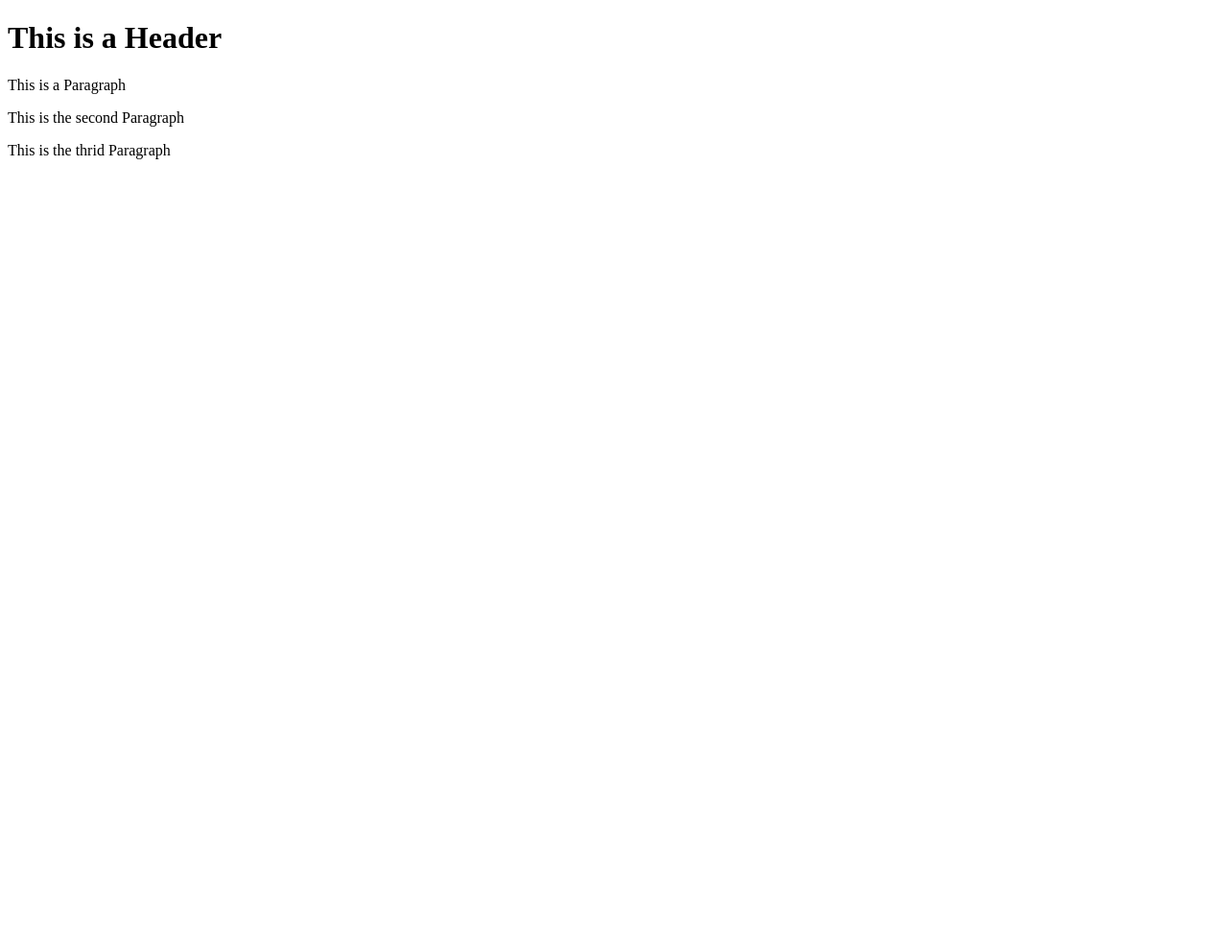
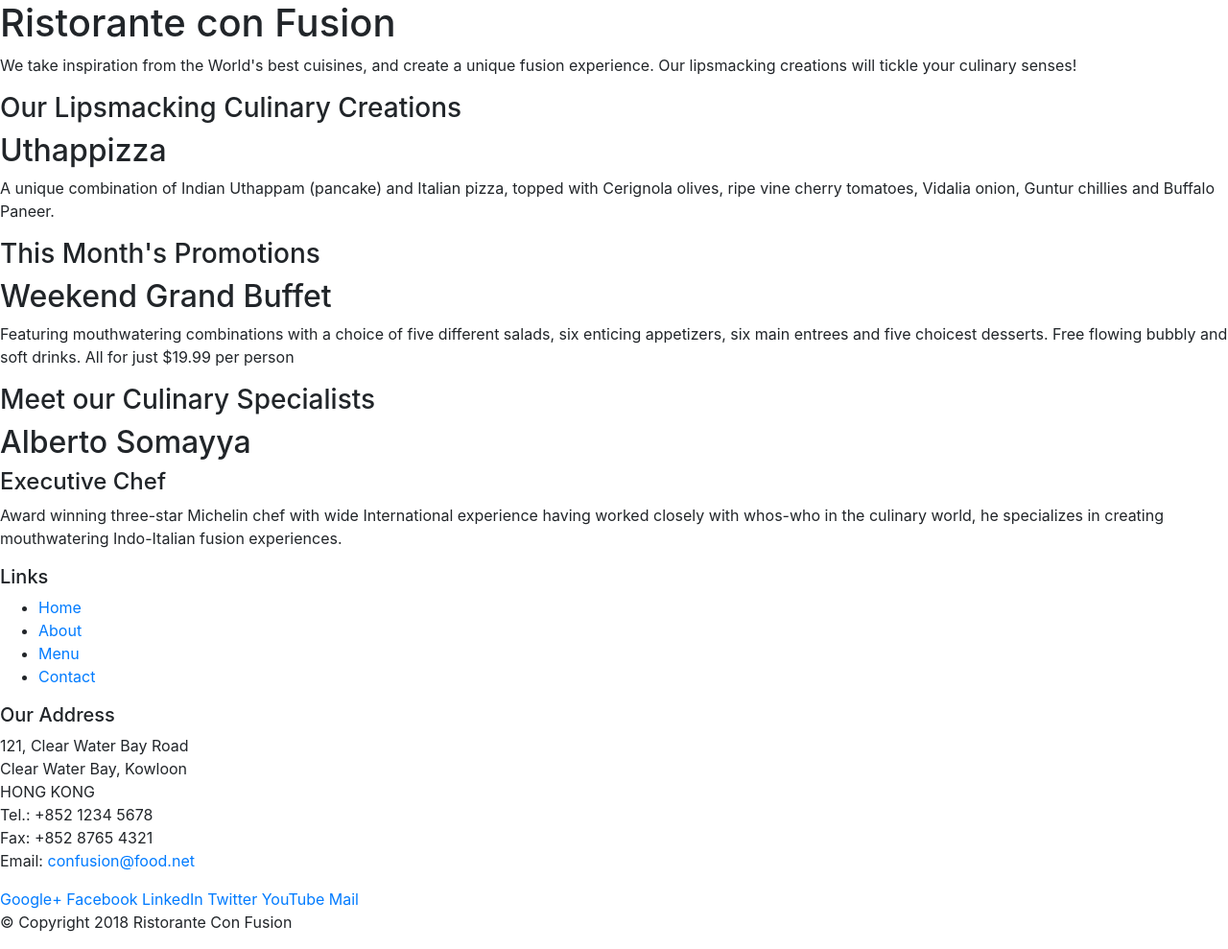
Before and after one commit to JCoulter85/git-test, a website: page index.html in a window 1280 px wide. Shown: the whole page at 96% size. Before the commit the page ends 800 px from the top, so only its background shows below. Drawn offline with nearby package versions, Linux system fonts and the light colour scheme.

Commit message:
Intro. Bootstrap

```diff
--- a/index.html
+++ b/index.html
@@ -1,12 +1,111 @@
 <!DOCTYPE html>
-<html>
-    <head></head>
+<html lang="en">
 
-    <body>
-        <h1> This is a Header</h1>
-        <p> This is a Paragraph</p>
-        <p>This is the second Paragraph</p>
-        <p> This is the thrid Paragraph</p>
-    </body>
+<head>
+       <!-- Required meta tags always come first -->
+    <meta charset="utf-8">
+    <meta name="viewport" content="width=device-width, initial-scale=1, shrink-to-fit=no">
+    <meta http-equiv="x-ua-compatible" content="ie=edge">
+
+    <!-- Bootstrap CSS -->
+    <link rel="stylesheet" href="node_modules/bootstrap/dist/css/bootstrap.min.css">
+    <title>Ristorante Con Fusion</title>
 </head>
+
+<body>
+
+    <header>
+        <div>
+            <div>
+                <div>
+                    <h1>Ristorante con Fusion</h1>
+                    <p>We take inspiration from the World's best cuisines, and create a unique fusion experience. Our lipsmacking creations will tickle your culinary senses!</p>
+                </div>
+                <div>
+                </div>
+            </div>
+        </div>
+    </header>
+
+    <div>
+        <div>
+            <div>
+                <h3>Our Lipsmacking Culinary Creations</h3>
+            </div>
+            <div>
+                <h2>Uthappizza</h2>
+                <p>A unique combination of Indian Uthappam (pancake) and Italian pizza, topped with Cerignola olives, ripe vine cherry tomatoes, Vidalia onion, Guntur chillies and Buffalo Paneer.</p>
+            </div>
+        </div>
+
+
+        <div>
+            <div>
+                <h3>This Month's Promotions</h3>
+            </div>
+            <div>
+                <h2>Weekend Grand Buffet</h2>
+                <p>Featuring mouthwatering combinations with a choice of five different salads, six enticing appetizers, six main entrees and five choicest desserts. Free flowing bubbly and soft drinks. All for just $19.99 per person </p>
+            </div>
+        </div>
+
+        <div>
+            <div>
+                <h3>Meet our Culinary Specialists</h3>
+            </div>
+            <div>
+                <h2>Alberto Somayya</h2>
+                <h4>Executive Chef</h4>
+                <p>Award winning three-star Michelin chef with wide International experience having worked closely with whos-who in the culinary world, he specializes in creating mouthwatering Indo-Italian fusion experiences. </p>
+            </div>
+        </div>
+    </div>
+
+    <footer>
+        <div>
+            <div>
+                <div>
+                    <h5>Links</h5>
+                    <ul>
+                        <li><a href="#">Home</a></li>
+                        <li><a href="#">About</a></li>
+                        <li><a href="#">Menu</a></li>
+                        <li><a href="#">Contact</a></li>
+                    </ul>
+                </div>
+                <div>
+                    <h5>Our Address</h5>
+                    <address>
+		              121, Clear Water Bay Road<br>
+		              Clear Water Bay, Kowloon<br>
+		              HONG KONG<br>
+		              Tel.: +852 1234 5678<br>
+		              Fax: +852 8765 4321<br>
+		              Email: <a href="mailto:confusion@food.net">confusion@food.net</a>
+		           </address>
+                </div>
+                <div>
+                    <div>
+                        <a href="http://google.com/+">Google+</a>
+                        <a href="http://www.facebook.com/profile.php?id=">Facebook</a>
+                        <a href="http://www.linkedin.com/in/">LinkedIn</a>
+                        <a href="http://twitter.com/">Twitter</a>
+                        <a href="http://youtube.com/">YouTube</a>
+                        <a href="mailto:">Mail</a>
+                    </div>
+                </div>
+           </div>
+           <div>
+                <div>
+                    <p>© Copyright 2018 Ristorante Con Fusion</p>
+                </div>
+           </div>
+        </div>
+    </footer>
+        <!-- jQuery first, then Popper.js, then Bootstrap JS. -->
+        <script src="node_modules/jquery/dist/jquery.slim.min.js"></script>
+        <script src="node_modules/popper.js/dist/umd/popper.min.js"></script>
+        <script src="node_modules/bootstrap/dist/js/bootstrap.min.js"></script>
+</body>
+
 </html>
```
Also changed, not shown: package.json (+11 -14 lines), 2 other files.
